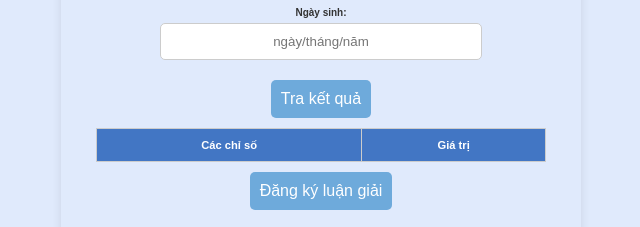
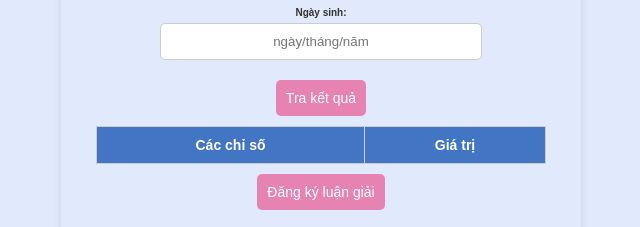
Before and after one commit to TrangPham916/tsh-v.i.25112024, a plain HTML site: page index.html in a window 1280 px wide. Shown: the part 219-446 px from the top of the page, without its empty margins (319-959 px from the left). Drawn offline with Linux system fonts and the light colour scheme.

Commit message:
Update style.css

```diff
--- a/style.css
+++ b/style.css
@@ -66,16 +66,16 @@ button {
   text-align: center;
   margin: auto;
   padding: 10px;
-  background-color: #6eaadb;
+  background-color: #e683b3;
   color: white;
   border: none;
   border-radius: 5px;
-  font-size: 16px;
+  font-size: 14px;
   cursor: pointer;
 }
 
 button:hover {
-  background-color: #266ca5;
+  background-color: #c1377a;
 }
 
 /* Định dạng cho bảng kết quả */
@@ -83,7 +83,7 @@ button:hover {
   width: 90%;
   border-collapse: collapse;
   margin-top: 20px;
-  font-size: 1.12em;
+  font-size: 1.4em;
   margin: 10px auto;
 }
 
```
